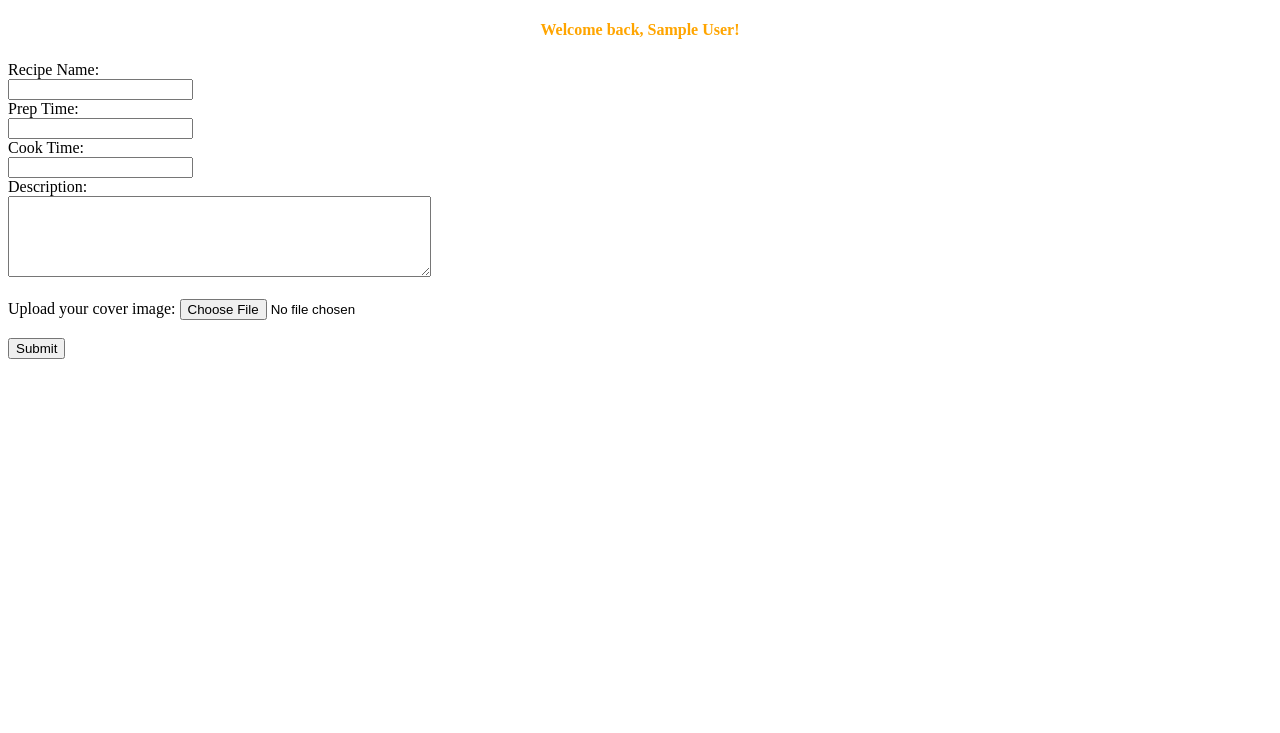
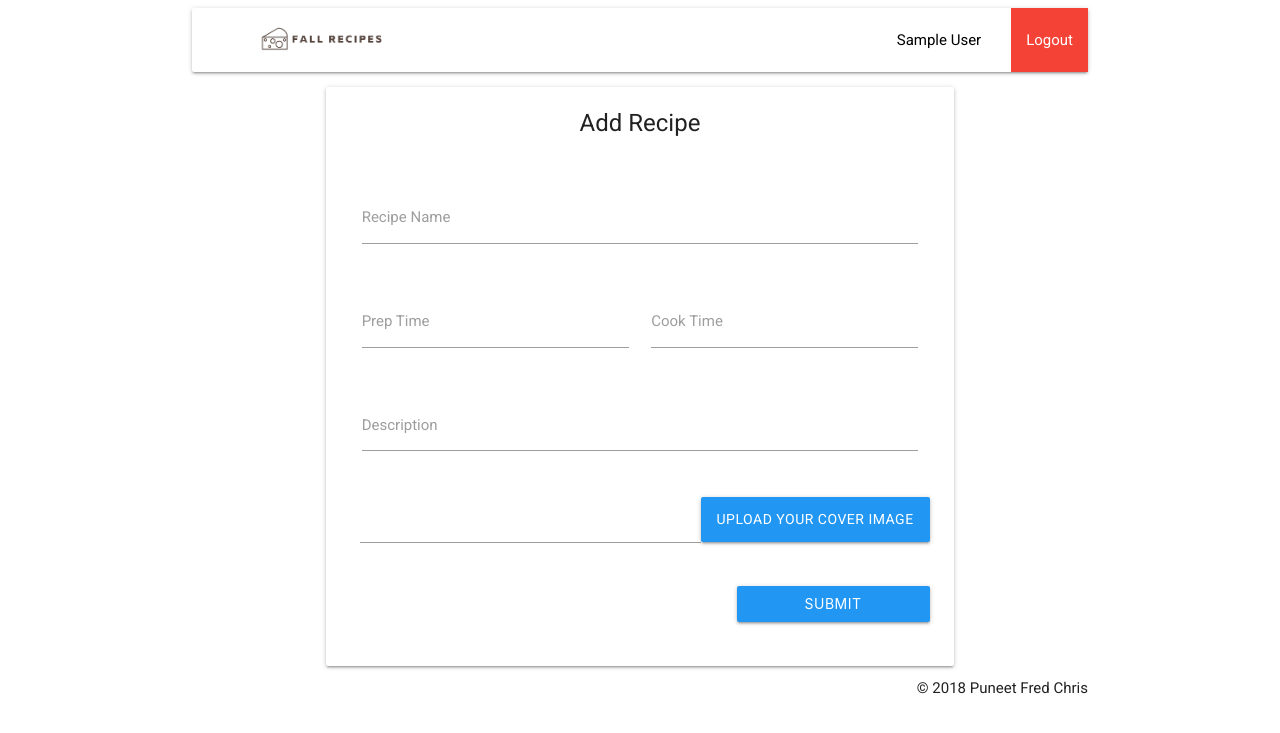
Before and after one commit to gaoyunjiemao/CSIS3280Project, a PHP site: page /addRecipe_name.php in a window 1280 px wide. Shown: the top 733 px of the page. Run offline with PHP 8.4, Linux system fonts and the light colour scheme; the visitor is signed in with stand-in values (Sample User, id 1).

Commit message:
updated design for addRecipe_name.php

```diff
--- a/addRecipe_name.php
+++ b/addRecipe_name.php
@@ -1,35 +1,65 @@
-<?php session_start(); ?>
 <!DOCTYPE html>
 <html>
 	<head>
 		<meta charset="utf-8">
 		<title></title>
+		<link rel="stylesheet" href="css/reset.css">
+		<link rel="stylesheet" href="https://fonts.googleapis.com/css?family=Roboto" >
+		<link rel="stylesheet" href="https://fonts.googleapis.com/icon?family=Material+Icons">
+		<link rel="stylesheet" href="css/materialize.css">
+		<link rel="stylesheet" href="css/master.css" />
 	</head>
 	<body>
+		<div class="container">
 			<?php
 			require("recipemanagementdb_connect.php");
-
-	if(isset($_SESSION['AuthorName'])){
-		print "<h4 align='center' style='color:orange;'>Welcome back, ".$_SESSION['AuthorName']."!</h4>";
+			include 'header.php';
+			if (!(isset($_SESSION['AuthorName']))) {
+				header('Location: login.php');
+				exit;
 			}
 			?>
+			<div class="container">
+				<div class="card">
+					<div class="card-content card-title center">Add Recipe</div>
+					<div class="card-content">
 						<form action="addRecipe_name.php" method="post" id="usrform" enctype="multipart/form-data">
-	Recipe Name:<br />
-	<input type="text" name="recipeName" /><br />
-	Prep Time:<br />
-	<input type="text" name="prepTime" /><br />
-	Cook Time:<br />
-	<input type="text" name="cookTime" /><br />
-	Description:<br />
-	<textarea rows="5" cols="50" name="desc" form="usrform"></textarea>
-	<br /><br />
-	Upload your cover image:
+							<div class="row">
+								<div class="input-field col s12">
+									<input id="recipeName" name="recipeName" type="text" class="validate">
+          				<label for="recipeName">Recipe Name</label>
+								</div>
+							</div>
+							<div class="row">
+								<div class="input-field col s6">
+									<input id="prepTime" name="prepTime" type="text" class="validate">
+          				<label for="prepTime">Prep Time</label>
+								</div>
+								<div class="input-field col s6">
+									<input id="cookTime" name="cookTime" type="text" class="validate">
+          				<label for="cookTime">Cook Time</label>
+								</div>
+							</div>
+							<div class="row">
+								<div class="input-field col s12">
+									<textarea id="desc" name="desc" type="text" class="validate materialize-textarea" form="usrform"></textarea>
+          				<label for="desc">Description</label>
+								</div>
+							</div>
+							<div class="row">
+								<div class="file-field input-field">
+									<div class="btn right blue">
+										<span>Upload your cover image</span>
 										<input type="file" name="fileToUpload" id="fileToUpload">
-    <br /><br />
-	<input type="submit" name="submit" value="Submit"/>&nbsp&nbsp&nbsp&nbsp&nbsp&nbsp
-
-	</form>
-
+									</div>
+									<div class="file-path-wrapper">
+										<input class="file-path validate" type="text">
+									</div>
+								</div>
+							</div>
+							<div class="row">
+								<button class="waves-effect waves-light btn blue col s4 right" type="submit" name="submit" value="Submit"/>Submit</button>
+							</div>
 			<?php
 			if(isset($_POST['submit'])){
 			$recipeName = $_POST['recipeName'];
@@ -51,7 +81,7 @@
 				}
 			}else
 				{
-			print "<p>Please fill out all the blanks.</p>";
+					print "<div class='red-text card-content'>Please fill out all the blanks.</div>";
 				}
 		}else if(isset($_POST['next'])){
 
@@ -69,37 +99,44 @@ function uploadImage(){
 			    $check = getimagesize($_FILES["fileToUpload"]["tmp_name"]);
 
 			    if($check !== false) {
-	        print "File is an image - " . $check["mime"] . ".";
+			        print "<div class='green-text card-content'>File is an image - " . $check["mime"] . ".</div>";
 			        $uploadOk = 1;
 			    } else {
-	        print "File is not an image.";
+			        print "<div class='red-text card-content'>File is not an image.</div>";
 			        $uploadOk = 0;
 			    }
 
 
 				if ($_FILES["fileToUpload"]["size"] > 500000) {
-		    print "Sorry, your file is too large.";
+				    print "<div class='red-text card-content>Sorry, your file is too large.</div>";
 				    $uploadOk = 0;
 				}
 
 				if($imageFileType != "jpg") {
-		    print "Sorry, only JPG files are allowed.";
+				    print "<div class='red-text card-content'>Sorry, only JPG files are allowed.</div>";
 				    $uploadOk = 0;
 				}
 
 				if ($uploadOk == 0) {
-		    print "Sorry, your file was not uploaded.";
+				    print "<div class='red-text card-content'>Sorry, your file was not uploaded.</div>";
 
 				} else {
 				    if (move_uploaded_file($_FILES["fileToUpload"]["tmp_name"], $newFileName)) {
-		        print "The file ". basename( $_FILES["fileToUpload"]["name"]). " has been uploaded.";
-		        print "<form method='post'><input type='submit' name='next' value='Next'></form>";
+				        print "<div class='green-text card-content'>The file ". basename( $_FILES["fileToUpload"]["name"]). " has been uploaded.</div>";
+				        print "<form method='post'><button class='waves-effect waves-light btn blue col s4 right' type='submit' name='next'>Next</button></form>";
 				    } else {
-		        print "Sorry, there was an error uploading your file.";
+				        print "<div class='red-text card-content'>Sorry, there was an error uploading your file.";
 				    }
 				}
 			}
 
 			?>
+						</form>
+					</div>
+				</div>
+			</div>
+			<?php include 'footer.php'; ?>
+		</div>
+		<script src="js/materialize.js"></script>
 	</body>
 </html>
--- a/css/master.css
+++ b/css/master.css
@@ -14,3 +14,7 @@ html{
 .footer{
 	position: sticky;
 }
+
+.error{
+	color: red;
+}
--- a/displayRecipePage.php
+++ b/displayRecipePage.php
@@ -183,6 +183,8 @@
 									</div>
 								</div>';
 				?>
+				<?php include "footer.php"; ?>
 			</div>
+			<script src="js/materialize.js"></script>
 	</body>
 </html>
```
Lines whose indentation alone changed are shown as unchanged.
